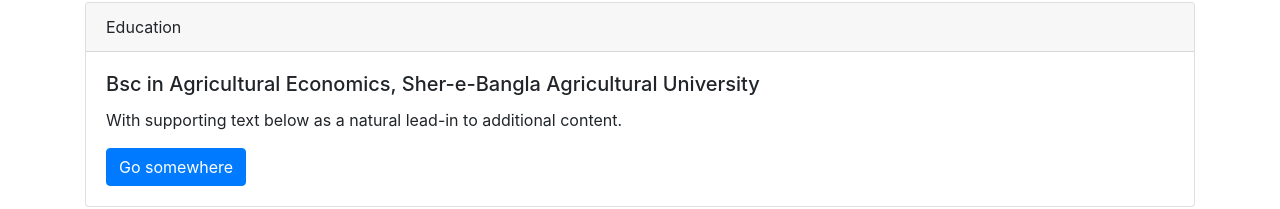
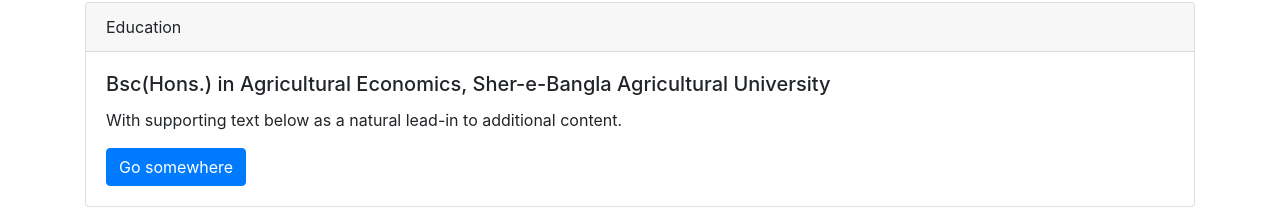
Before and after one commit to sajjad102/portfolio, a plain HTML site: page index.html in a window 1280 px wide. Shown: the part 3287-3496 px from the top of the page. Drawn offline with nearby package versions, Linux system fonts and the light colour scheme.

Commit message:
Update index.html

```diff
--- a/index.html
+++ b/index.html
@@ -104,7 +104,7 @@
     Education
   </div>
   <div class="card-body">
-    <h5 class="card-title">Bsc in Agricultural Economics, Sher-e-Bangla Agricultural University</h5>
+    <h5 class="card-title">Bsc(Hons.) in Agricultural Economics, Sher-e-Bangla Agricultural University</h5>
     <p class="card-text">With supporting text below as a natural lead-in to additional content.</p>
     <a href="#" class="btn btn-primary">Go somewhere</a>
   </div>
```
